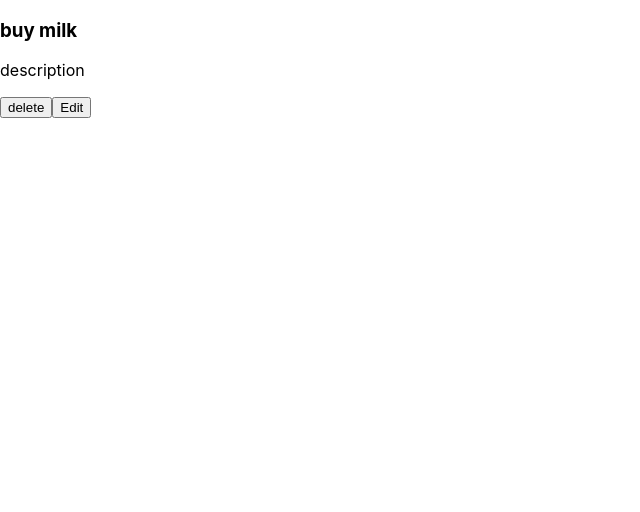
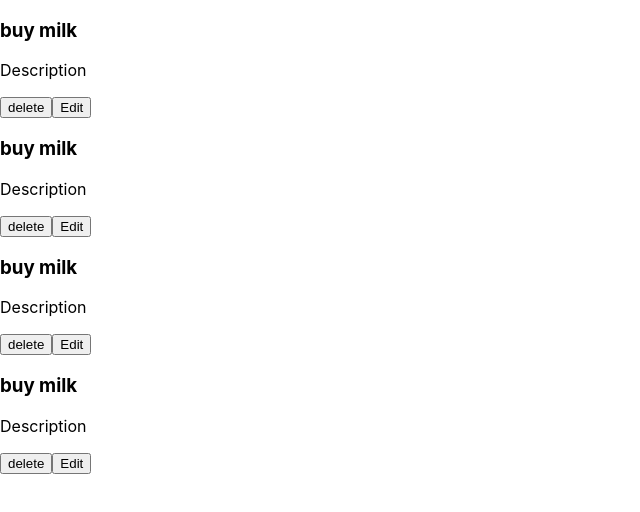
Before and after one commit to mahsaamini23/todoList, a React (Create React App) app: page / in a window 1280 px wide. Shown: the top 512 px of the page, without its empty margins (0-640 px from the left). Built offline with nearby package versions, Linux system fonts and the light colour scheme.

Commit message:
import database to Card and create Card for items database

```diff
--- a/src/component/card/Card.jsx
+++ b/src/component/card/Card.jsx
@@ -1,14 +1,19 @@
 import React from "react";
+import {todos} from "../../database/database";
+
 
 const Card =()=>{
     return(
         <div>
-            <div>
-                <h3>buy milk</h3>
-                <p>description</p>
-                <button>delete</button>
-                <button>Edit</button>
-            </div>
+            {todos.map(todo => (
+                <div>
+                    <h3>{todo.title}</h3>
+                    <p>{todo.description}</p>
+                    <button>delete</button>
+                    <button>Edit</button>
+                </div>
+            ))}
+
         </div>
     )
 }
```
